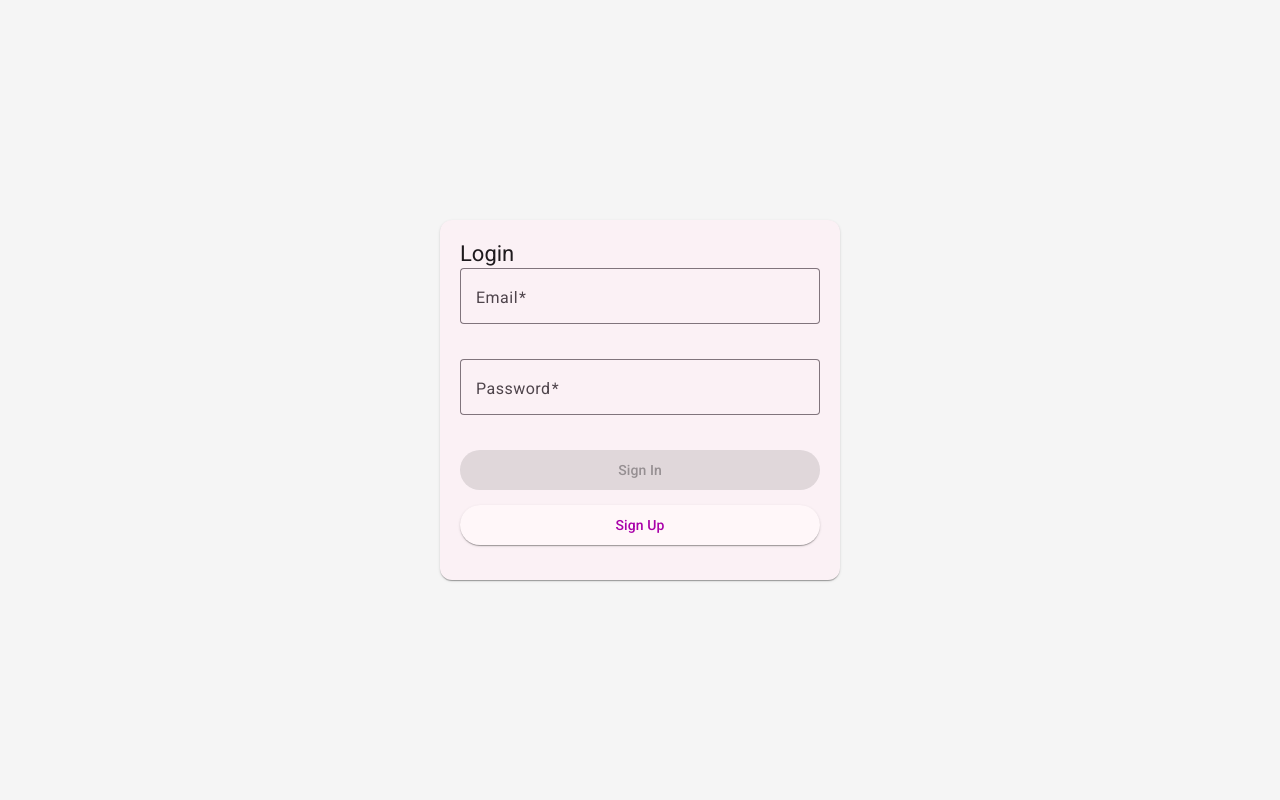
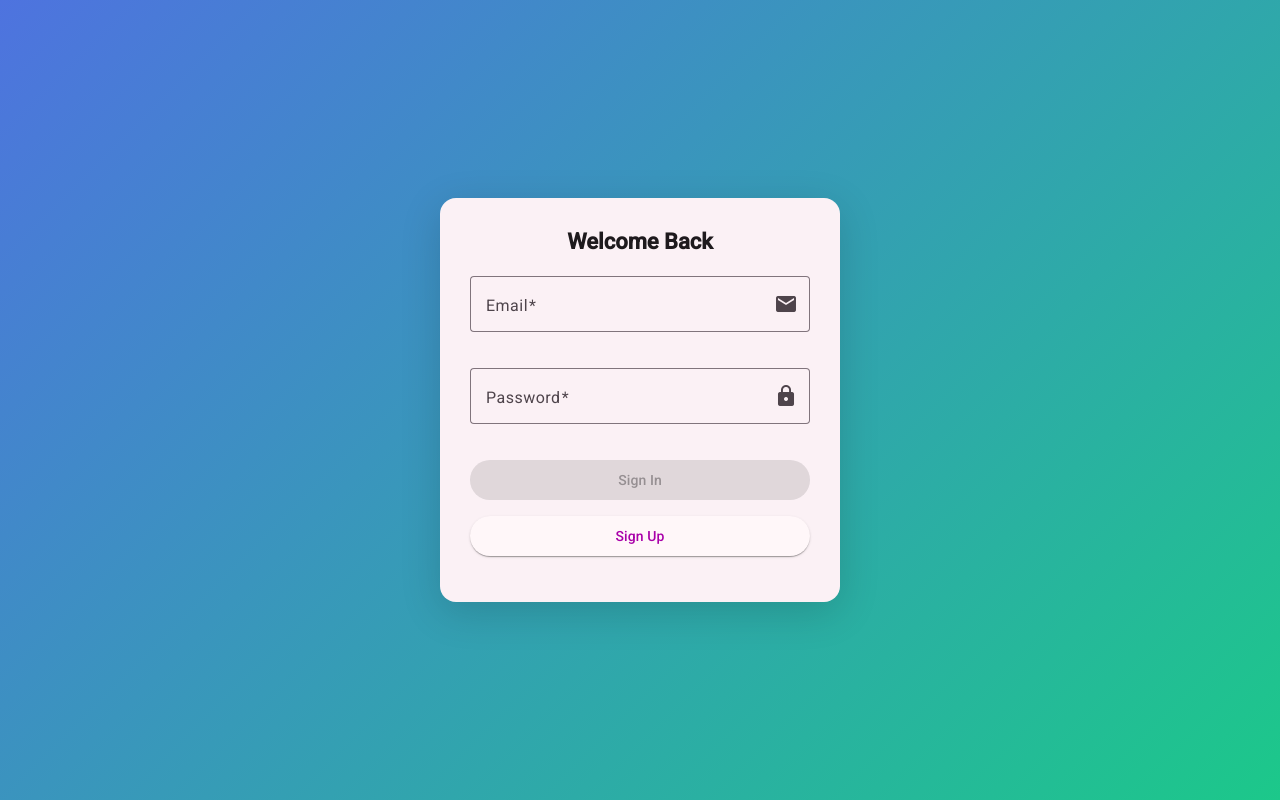
Before and after one commit to mtr-prabhat-sharma/angular-node-fileuploader, an Angular app in the folder frontend/: page /login in a window 1280 px wide. Built offline with nearby package versions, Linux system fonts and the light colour scheme.

Commit message:
css changes

```diff
--- a/frontend/src/app/auth/login-component/login-component.html
+++ b/frontend/src/app/auth/login-component/login-component.html
@@ -1,12 +1,13 @@
 <div class="login-wrapper">
   <mat-card class="login-card">
-    <mat-card-title>Login</mat-card-title>
+    <mat-card-title>Welcome Back</mat-card-title>
 
     <form [formGroup]="loginForm" (ngSubmit)="onSubmit()">
 
       <mat-form-field appearance="outline" class="full-width">
         <mat-label>Email</mat-label>
         <input matInput formControlName="email" type="email" />
+        <mat-icon matSuffix>email</mat-icon>
         @if (loginForm.get('email')?.hasError('required')) {
         <mat-error>
           Email is required
@@ -14,7 +15,7 @@
         }
 
         @if (loginForm.get('email')?.hasError('email')) {
-        <mat-error>
+        <mat-error class="custom-error">
           Invalid email format
         </mat-error>
         }
@@ -24,6 +25,7 @@
       <mat-form-field appearance="outline" class="full-width">
         <mat-label>Password</mat-label>
         <input matInput formControlName="password" type="password" />
+        <mat-icon matSuffix>lock</mat-icon>
         @if (loginForm.get('password')?.hasError('required')) {
         <mat-error>
           Password is required
--- a/frontend/src/app/auth/login-component/login-component.scss
+++ b/frontend/src/app/auth/login-component/login-component.scss
@@ -3,15 +3,39 @@
   display: flex;
   justify-content: center;
   align-items: center;
-  background: #f5f5f5;
+  background: linear-gradient(135deg, #4e73df, #1cc88a);
 }
 
 .login-card {
   width: 400px;
-  padding: 20px;
+  padding: 30px;
+  border-radius: 16px;
+  box-shadow: 0 10px 40px rgba(0, 0, 0, 0.15);
+}
+
+.login-card mat-card-title {
+  text-align: center;
+  display: block;
+  margin-bottom: 20px;
+  font-size: 22px;
+  font-weight: 600;
 }
 
 .full-width {
   width: 100%;
-  margin-bottom: 15px;
+  margin-bottom: 16px;
 }
+
+.login-btn {
+  width: 100%;
+  margin-top: 10px;
+}
+
+.login-card .mat-mdc-form-field-subscript-wrapper {
+  padding-inline-start: 0 !important;
+}
+
+.login-card .mat-mdc-form-field-hint-wrapper,
+.login-card .mat-mdc-form-field-error-wrapper {
+  padding-inline-start: 0 !important;
+}
--- a/frontend/src/app/user-registration/user-registration.html
+++ b/frontend/src/app/user-registration/user-registration.html
@@ -35,11 +35,14 @@
                 <mat-icon matSuffix>pin</mat-icon>
             </mat-form-field>
 
-      <button mat-raised-button color="primary" class="register-btn" type="submit">
-        Register
+            <button mat-raised-button color="primary" class="register-btn" type="submit" [disabled]="registerForm.invalid">
+                Sign Up
             </button>
 
         </form>
+        <button type="button" mat-raised-button color="primary" class="register-btn" (click)="redirectToSignInPage()">
+            Sign In
+        </button>
 
     </mat-card>
 </div>
--- a/frontend/src/app/user-registration/user-registration.scss
+++ b/frontend/src/app/user-registration/user-registration.scss
@@ -20,7 +20,6 @@ h2 {
 
 .full-width {
   width: 100%;
-  margin-bottom: 16px;
 }
 
 .register-btn {
--- a/frontend/src/app/user-registration/user-registration.ts
+++ b/frontend/src/app/user-registration/user-registration.ts
@@ -5,6 +5,7 @@ import { MatInputModule } from '@angular/material/input';
 import { MatButtonModule } from '@angular/material/button';
 import { MatIconModule } from '@angular/material/icon';
 import { CommonModule } from '@angular/common';
+import { Router } from '@angular/router';
 
 @Component({
   selector: 'app-user-registration',
@@ -21,7 +22,7 @@ import { CommonModule } from '@angular/common';
 export class UserRegistration {
    registerForm: FormGroup;
 
-  constructor(private fb: FormBuilder) {
+  constructor(private fb: FormBuilder, private router: Router) {
     this.registerForm = this.fb.group({
       name: ['', Validators.required],
       email: ['', [Validators.required, Validators.email]],
@@ -37,4 +38,8 @@ export class UserRegistration {
       // Call registration API here
     }
   }
+
+  redirectToSignInPage() {
+    this.router.navigate(['/login'])
+  }
 }
```
Lines whose indentation alone changed are shown as unchanged.
